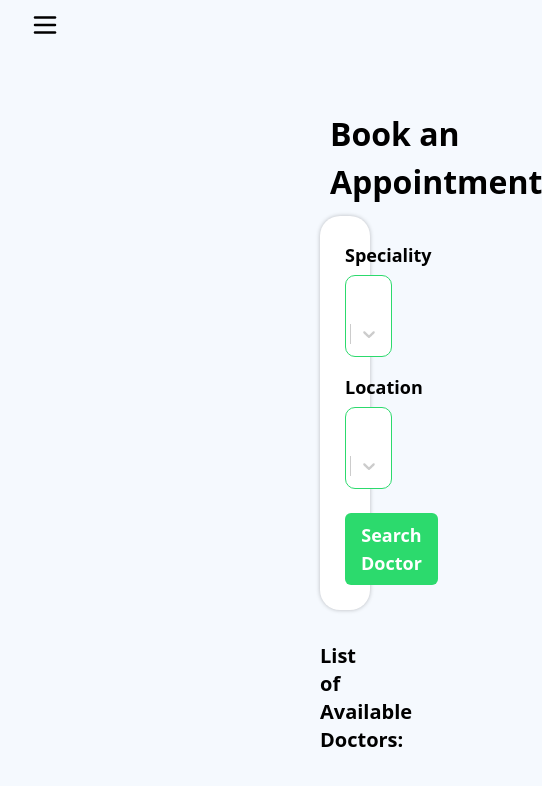
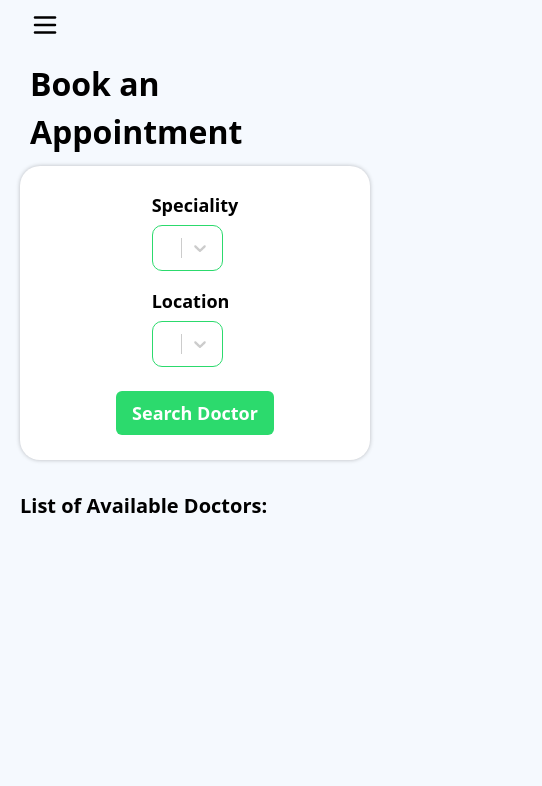
Before and after one commit to ReactersInc/telemedicine-frontend, a React (Create React App) app: page /appointment in a window 390 px wide. Shown: the top 786 px of the page, 542 px wide, since content can reach past the window. Built offline with nearby package versions, Linux system fonts and the light colour scheme; the HTML template or start-up script is replaced by a standard one.

Commit message:
patient appointment almost done

```diff
--- a/src/pages/appointment/index.module.css
+++ b/src/pages/appointment/index.module.css
@@ -39,6 +39,8 @@
 #appointment {
   margin-left: 300px;
   margin-top: 60px;
+  align-content: center;
+
 }
 .page-label {
   font-size: 2rem;
@@ -48,12 +50,14 @@
   justify-content: space-between;
 }
 
+
 .appointmentContainer {
   width: 80%;
   background-color: #ffffff;
   box-shadow: 0px 0px 4px 0px rgba(0, 0, 0, 0.25);
   border-radius: 20px;
   padding: 25px;
+
 }
 
 .inputDiv {
@@ -113,3 +117,27 @@ li::marker {
   background-color: rgba(0, 0, 0, 0.5); /* Semi-transparent grey background */
   z-index: 999; /* Ensure the overlay is behind the modal but in front of the appointment page */
 }
+
+
+
+
+@media screen and (max-width: 960px) {
+
+  #appointment {
+    margin-left: 0;
+    margin-top: 0;
+  }
+
+  .appointmentContainer{
+    width: 100%;
+    display: flex;
+    flex-direction: column;
+    align-items: center;
+  }
+  .doctor-list{
+    display: flex;
+    flex-direction: column;
+    align-items: center;
+  }
+
+}
--- a/src/pages/appointment/index.tsx
+++ b/src/pages/appointment/index.tsx
@@ -59,10 +59,11 @@ function DoctorList({ doctors, patientEmail }: DoctorListProps) {
 
   return (
     <div>
-      <h3 className=" mt-6 text-xl font-semibold pt-2">
+      <h3 className=" mt-6 text-xl font-semibold pt-2 doctor-list ">
         List of Available Doctors:
       </h3>
-      <ul className="flex space-x-4 p-6">
+      <ul className="flex flex-col items-center mb-4 lg:flex-row lg:space-x-1 p-6 doctor-list">
+
         {doctors.map((doctor) => (
           <li key={doctor.About.d_id}>
             <div>
@@ -296,10 +297,10 @@ function Appointment() {
 
       <div id={styles.appointment}>
         <div className="page-label">
-          <span>Book an Appointment</span>
+          <span >Book an Appointment</span>
         </div>
         <div className={styles.appointmentContainer}>
-          <div>
+          <div className="">
             <div>
               <label htmlFor="degree" className="text-lg font-semibold pt-2">
                 Speciality
```
